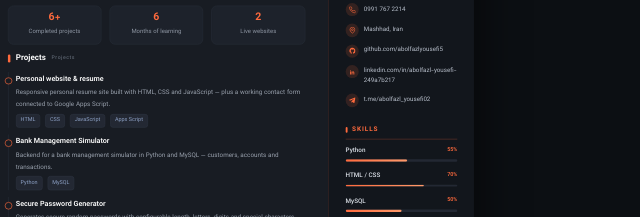
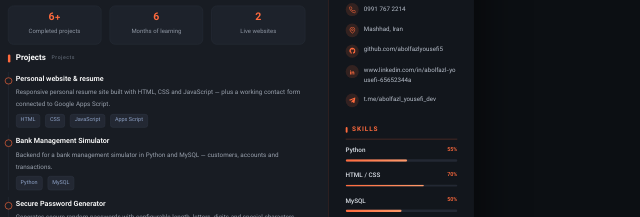
Before and after one commit to abolfazlyousefi5/Portfolio, a plain HTML site: page en-resume.html in a window 1280 px wide. Shown: the part 181-398 px from the top of the page, 412-1052 px from the left. Drawn offline with Linux system fonts and the light colour scheme; no server answers.

Commit message:
Update en-resume.html

```diff
--- a/en-resume.html
+++ b/en-resume.html
@@ -318,11 +318,11 @@
         </div>
         <div class="contact-item">
           <span class="ic"><svg viewBox="0 0 24 24" fill="currentColor"><path d="M6.9 8.6a1.6 1.6 0 1 1-3.2 0 1.6 1.6 0 0 1 3.2 0zM3.9 10.8h2.9V21H3.9zM9 10.8h2.8v1.4h.1a3.1 3.1 0 0 1 2.8-1.5c3 0 3.5 1.9 3.5 4.4V21h-2.9v-4.6c0-1.1 0-2.5-1.6-2.5s-1.8 1.2-1.8 2.4V21H9z"/></svg></span>
-          <span class="txt" dir="ltr">linkedin.com/in/abolfazl-yousefi-249a7b217</span>
+          <span class="txt" dir="ltr">www.linkedin.com/in/abolfazl-yousefi-65652344a</span>
         </div>
         <div class="contact-item">
           <span class="ic"><svg viewBox="0 0 24 24" fill="currentColor"><path d="M21.9 4.3 18.6 20c-.2 1.1-.9 1.4-1.8.9l-4.9-3.6-2.4 2.3c-.3.3-.5.5-1 .5l.4-5 9.1-8.2c.4-.4-.1-.6-.6-.2L6.2 13l-4.8-1.5c-1-.3-1-1 .2-1.5l18.9-7.3c.9-.3 1.6.2 1.4 1.6z"/></svg></span>
-          <span class="txt" dir="ltr">t.me/abolfazl_yousefi02</span>
+          <span class="txt" dir="ltr">t.me/abolfazl_yousefi_dev</span>
         </div>
       </div>
     </section>
```
